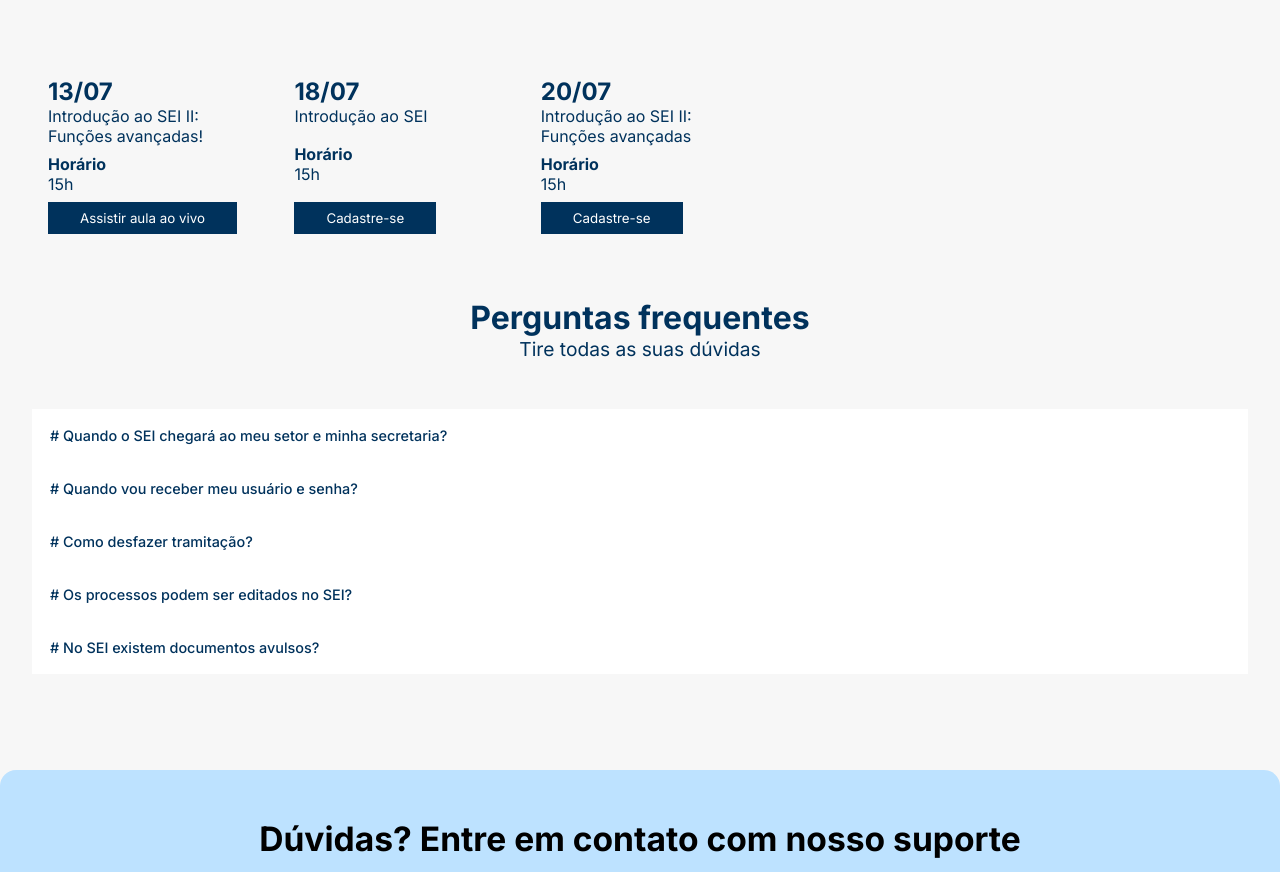
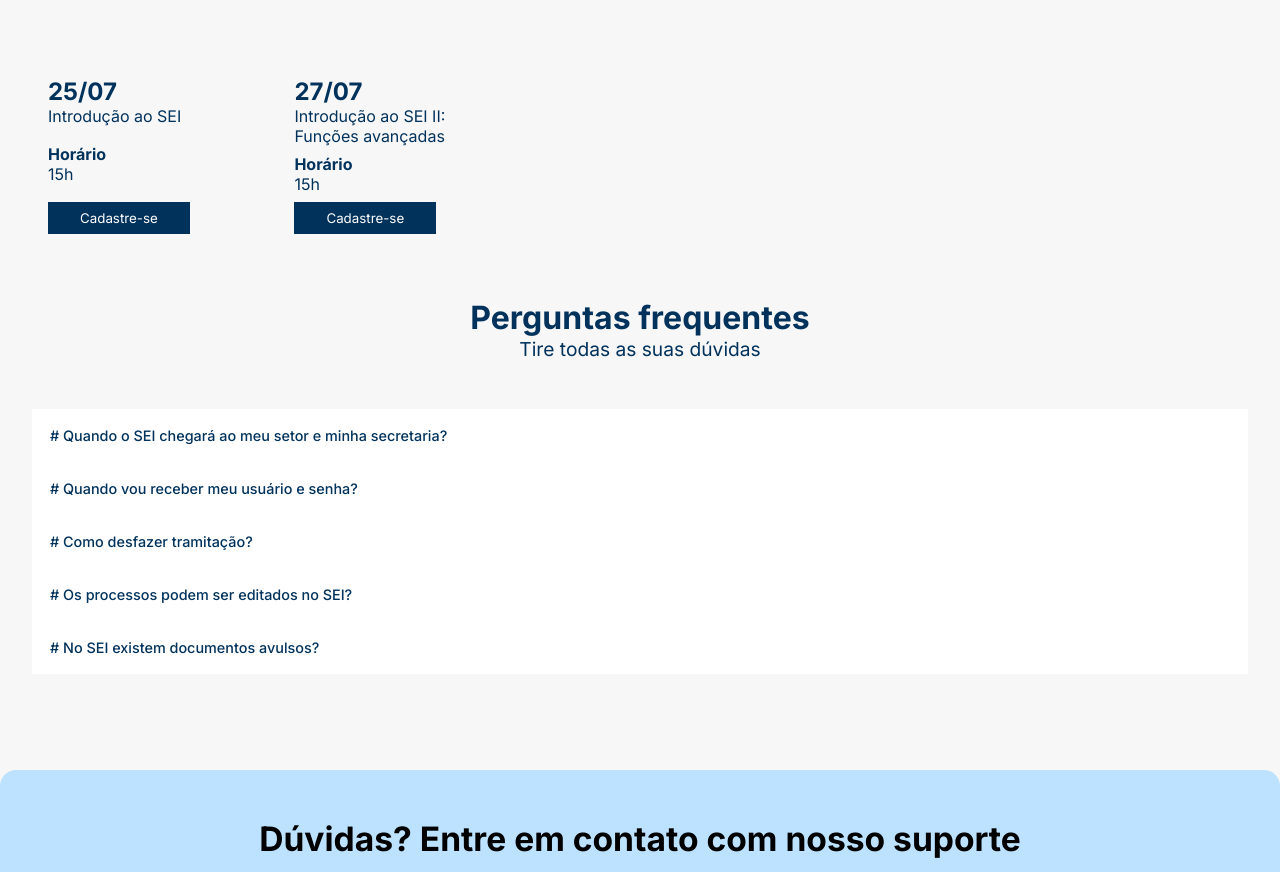
Before and after one commit to murilodacios/porta-sei, a plain HTML site: page index.html in a window 1280 px wide. Shown: the part 2223-3095 px from the top of the page. Drawn offline with Linux system fonts and the light colour scheme.

Commit message:
Add site

```diff
--- a/index.html
+++ b/index.html
@@ -165,28 +165,11 @@
 
         <div id="agenda-grid">
 
-            <div class="card-agenda">
-                <div>
-                    <h1>13/07</h1>
-                    <p>Introdução ao SEI II: Funções avançadas!</p>
-                </div>
-                <div>
-                    <h4>Horário</h4>
-                    <p>15h</p>
-                </div>
-
-                <a href="https://meet.google.com/osx-kthz-vdr">
-                    <button class="button-flex-sm">
-                        Assistir aula ao vivo
-                    </button>
-                </a>
-
-            </div>
 
 
             <div class="card-agenda">
                 <div>
-                    <h1>18/07</h1>
+                    <h1>25/07</h1>
                     <p>Introdução ao SEI</p>
                 </div>
                 <div>
@@ -202,7 +185,7 @@
 
             <div class="card-agenda">
                 <div>
-                    <h1>20/07</h1>
+                    <h1>27/07</h1>
                     <p>Introdução ao SEI II: Funções avançadas</p>
                 </div>
                 <div>
```
